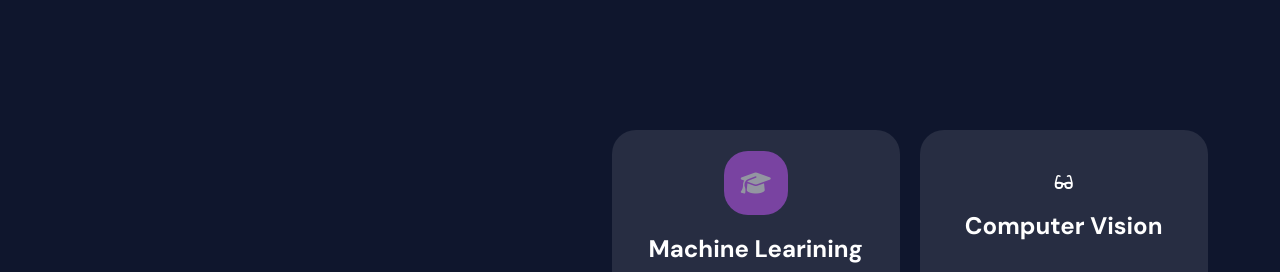
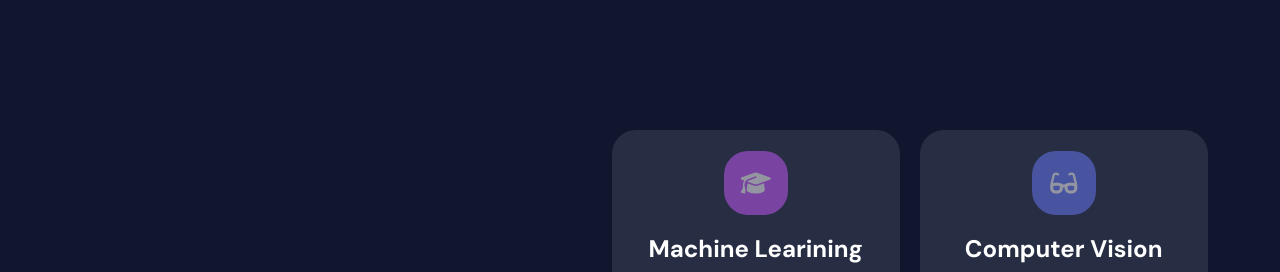
Before and after one commit to lukaszz33/INVO-sekcja-obszar-w-lvl1, a website built with Vite: page index.html in a window 1280 px wide. Shown: the top 272 px of the page. Built offline with nearby package versions, Linux system fonts and the light colour scheme.

Commit message:
css update 2

```diff
--- a/src/global-styles/style.scss
+++ b/src/global-styles/style.scss
@@ -70,3 +70,15 @@ height: 232px;
   width: 64px;
   height: 64px;
 }
+
+.computer {
+  display: flex;
+  justify-content: center;
+  align-items: center;
+  background-color: var(--color-primary-blue);
+  opacity: 0.5;
+  border-radius: 24px;
+  font-size: 24px;
+  width: 64px;
+  height: 64px;
+}
```
